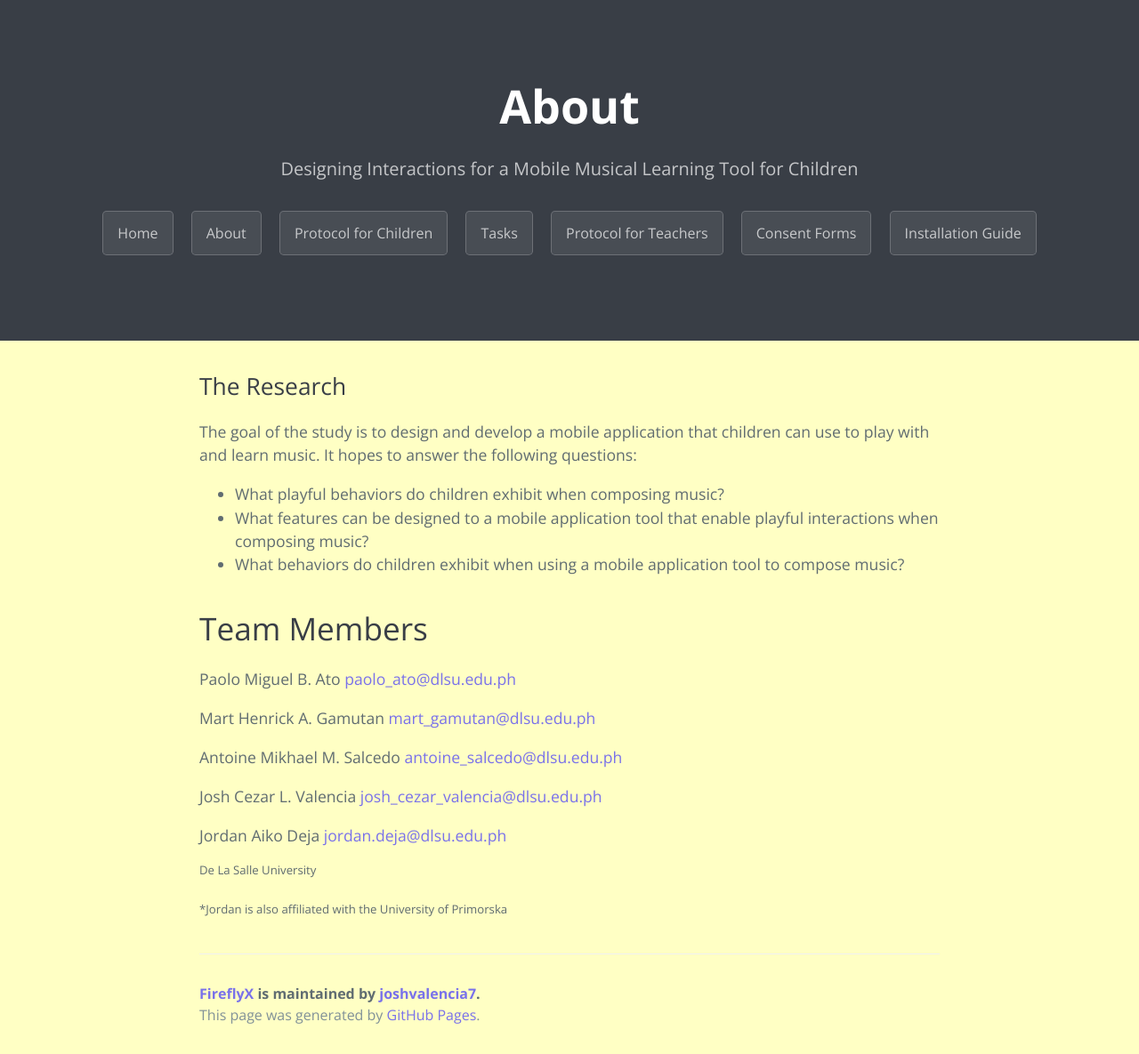
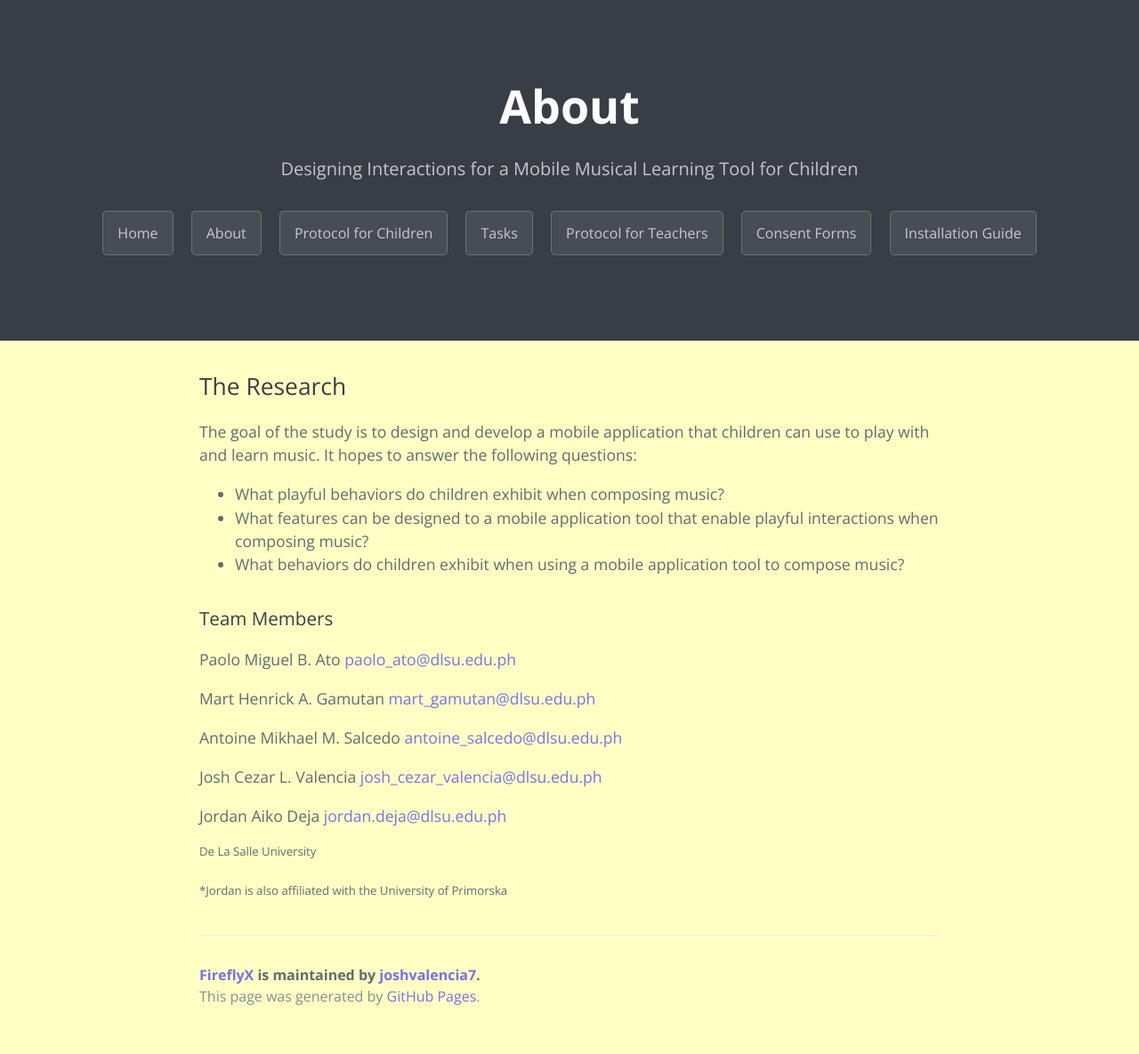
Before and after one commit to joshvalencia7/FireflyX, a Jekyll site: the page built from about.md, in a window 1280 px wide. Shown: the whole page at 89% size. Built offline with Jekyll 4.4.1, drawn with Linux system fonts in a browser that asks for light colours; after the commit the page ends 1164 px from its top, so only the background shows below that.

```diff
--- a/about.md
+++ b/about.md
@@ -11,7 +11,7 @@ The goal of the study is to design and develop a mobile application that childre
 - What features can be designed to a mobile application tool that enable playful interactions when composing music?
 - What behaviors do children exhibit when using a mobile application tool to compose music?
 
-# Team Members
+### Team Members
 
 Paolo Miguel B. Ato
 [paolo_ato@dlsu.edu.ph](mailto:paolo_ato@dlsu.edu.ph)
```
